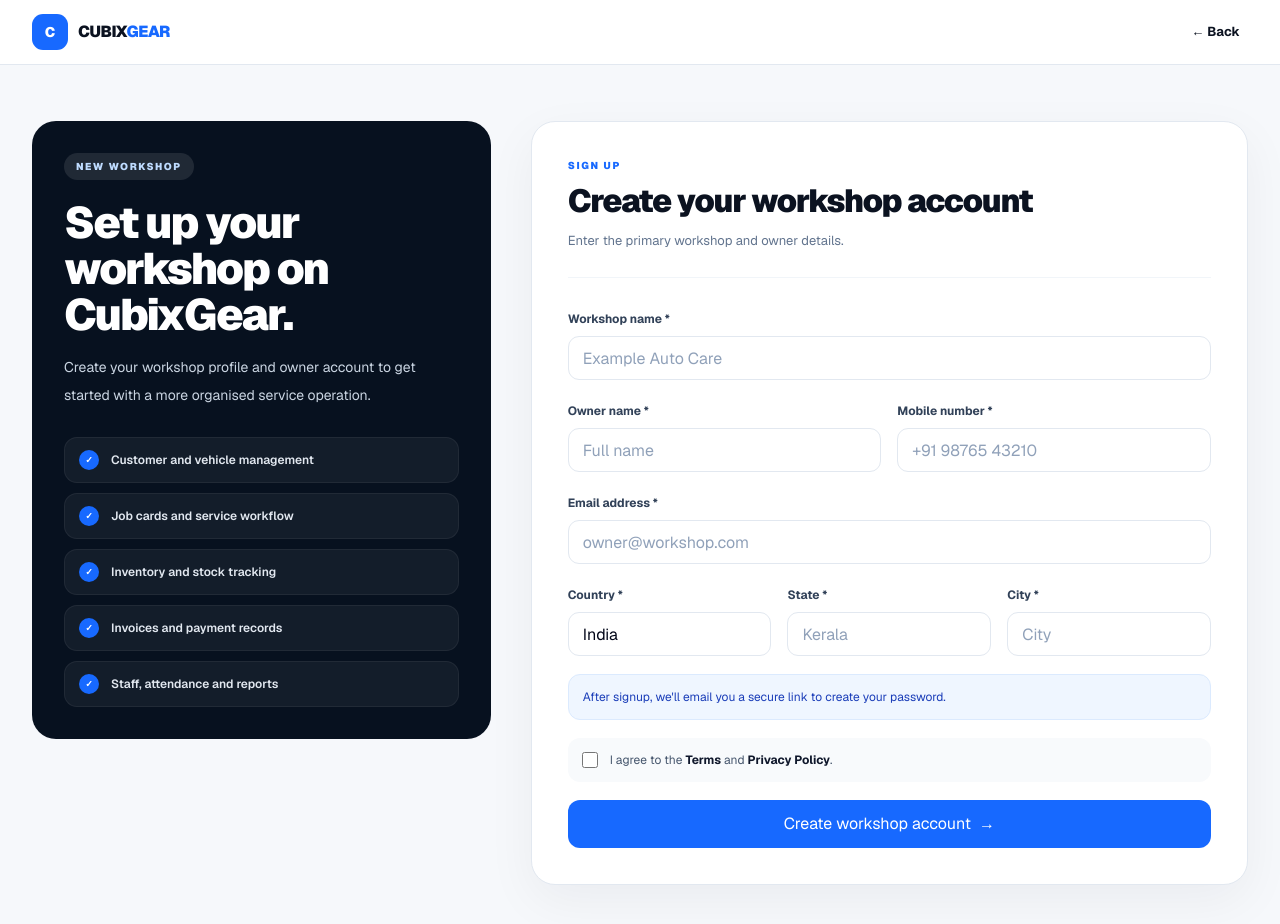
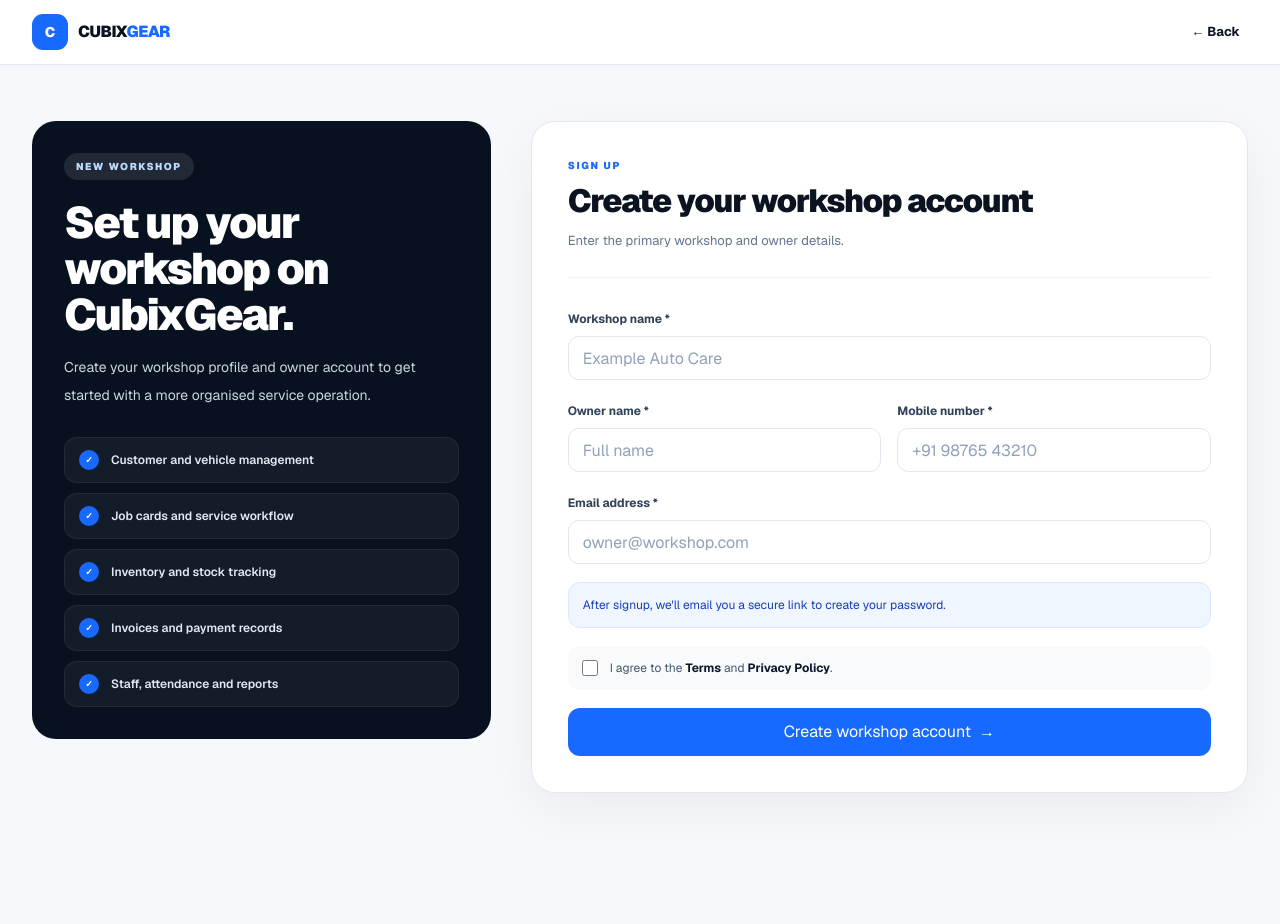
Before and after one commit to amnas-cubixmet/cubegears-public-website, a Next.js app: page /signup in a window 1280 px wide. Shown: the top 924 px of the page. After the commit the page ends 849 px from the top, so only its background shows below. Built offline with nearby package versions, Linux system fonts and the light colour scheme.

Commit message:
Remove Country State City fields from workshop signup form

```diff
--- a/app/signup/signup-form.tsx
+++ b/app/signup/signup-form.tsx
@@ -9,9 +9,6 @@
   ownerName: string;
   mobile: string;
   email: string;
-  country: string;
-  state: string;
-  city: string;
   terms: boolean;
 };
 
@@ -20,9 +17,6 @@
   ownerName: "",
   mobile: "",
   email: "",
-  country: "India",
-  state: "",
-  city: "",
   terms: false,
 };
 
@@ -58,9 +52,6 @@
         ownerName: form.ownerName.trim(),
         mobile: form.mobile.trim(),
         email: form.email.trim(),
-        country: form.country.trim(),
-        state: form.state.trim(),
-        city: form.city.trim(),
       });
 
       router.push("/signup/success");
@@ -137,50 +128,6 @@
         />
       </div>
 
-      <div className="grid gap-4 sm:grid-cols-3">
-        <div>
-          <label className={labelClass} htmlFor="country">
-            Country *
-          </label>
-          <input
-            id="country"
-            className={fieldClass}
-            autoComplete="country-name"
-            value={form.country}
-            onChange={(e) => setField("country", e.target.value)}
-            required
-          />
-        </div>
-        <div>
-          <label className={labelClass} htmlFor="state">
-            State *
-          </label>
-          <input
-            id="state"
-            className={fieldClass}
-            placeholder="Kerala"
-            autoComplete="address-level1"
-            value={form.state}
-            onChange={(e) => setField("state", e.target.value)}
-            required
-          />
-        </div>
-        <div>
-          <label className={labelClass} htmlFor="city">
-            City *
-          </label>
-          <input
-            id="city"
-            className={fieldClass}
-            placeholder="City"
-            autoComplete="address-level2"
-            value={form.city}
-            onChange={(e) => setField("city", e.target.value)}
-            required
-          />
-        </div>
-      </div>
-
       <div className="rounded-[12px] border border-blue-100 bg-blue-50 px-3.5 py-3 text-[12px] leading-5 text-blue-800">
         After signup, we&apos;ll email you a secure link to create your password.
       </div>
```
